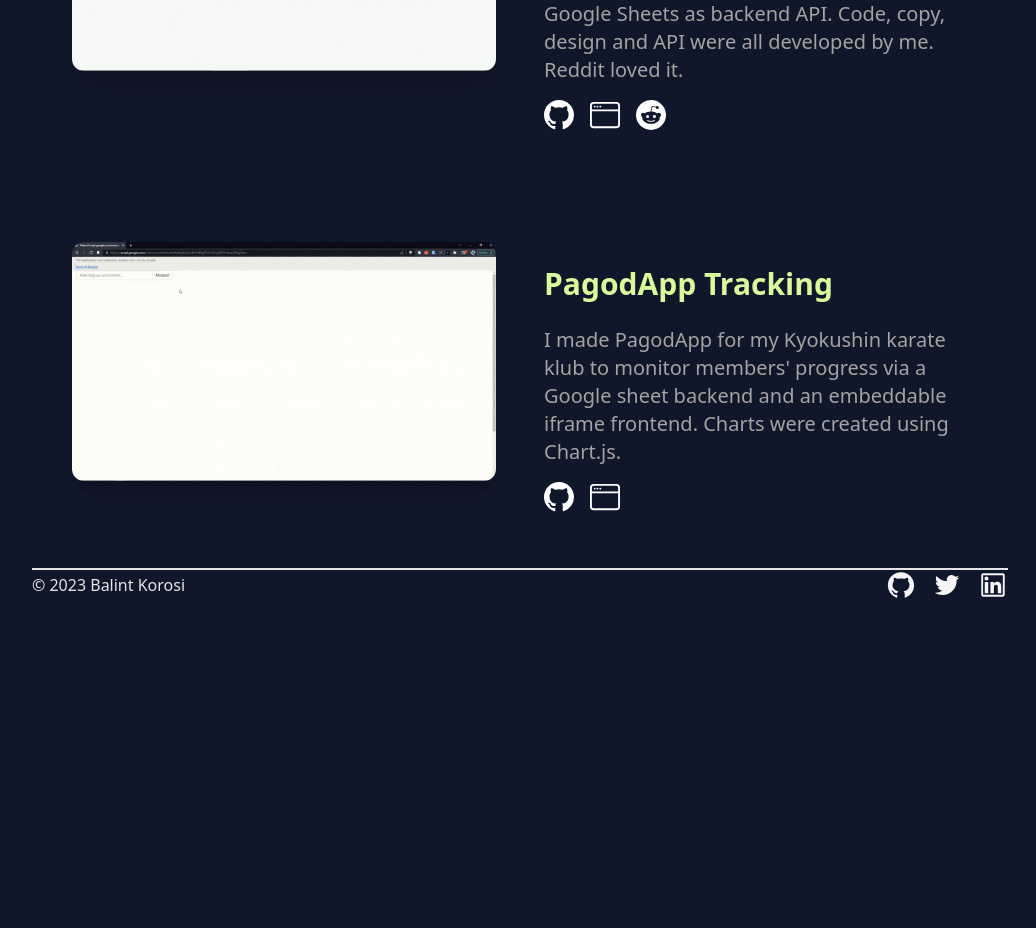
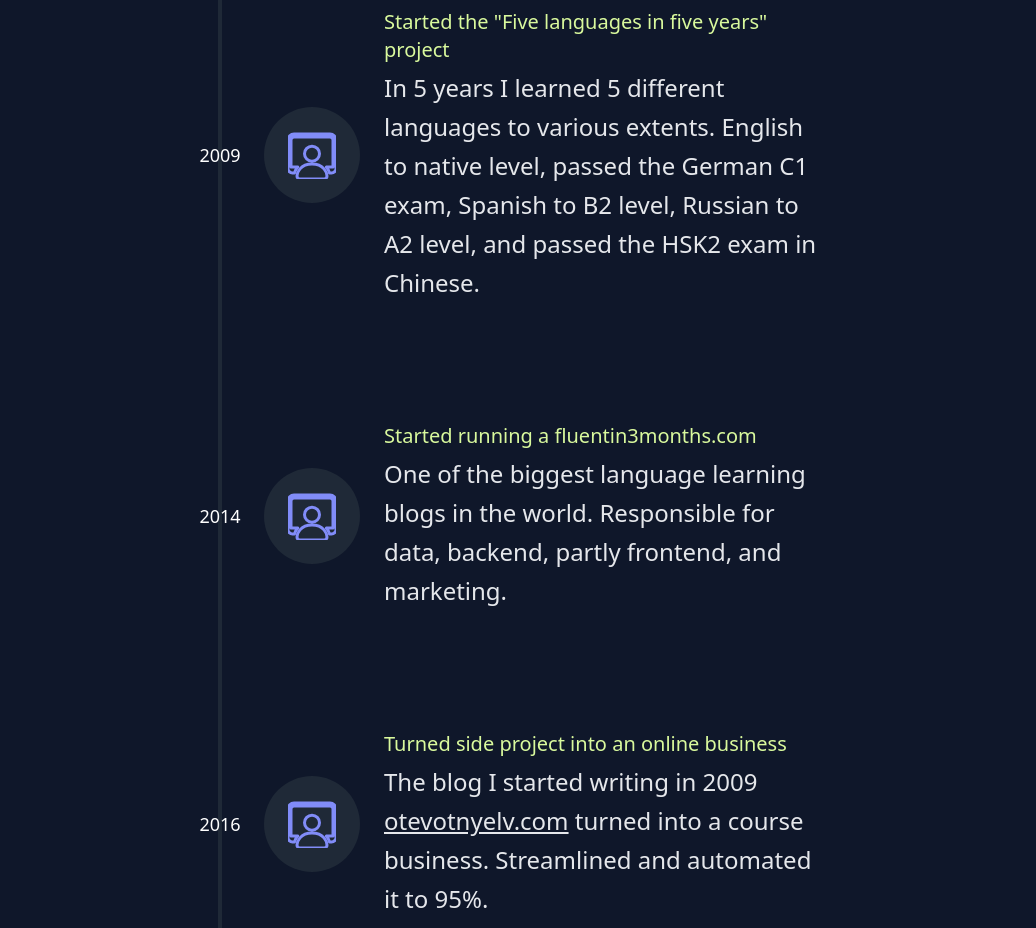
Before and after one commit to korbal/portfolio-next, a Next.js app: page / in a window 1280 px wide. Shown: the part 2764-3692 px from the top of the page, without its empty margins (120-1156 px from the left). Before the commit the page ends 3388 px from the top, so only its background shows below. Built offline with nearby package versions, Linux system fonts and the light colour scheme.

Commit message:
added timeline

```diff
--- a/app/layout.js
+++ b/app/layout.js
@@ -13,7 +13,7 @@ export default function RootLayout({ children }) {
       */}
       <head />
       {/* <body className="dark:bg-stone-900"> */}
-      <body className="dark:bg-slate-900">
+      <body className="mx-8 dark:bg-slate-900">
         <ThemeProvider
           enableSystem={false}
           attribute="class"
--- a/app/page.js
+++ b/app/page.js
@@ -2,12 +2,14 @@
 import HeroSection from "../components/HeroSection";
 import AboutSection from "../components/AboutSection";
 import ProjectsSection from "../components/ProjectsSection";
+import Timeline from "components/Timeline";
 
 export default function Home() {
   return (
-    <main className="mx-auto max-w-3xl px-4 sm:px-6 md:max-w-5xl">
+    <main className="max-w-3xl px-4 mx-auto sm:px-6 md:max-w-5xl">
       <HeroSection />
       <AboutSection />
+      <Timeline />
       <ProjectsSection />
     </main>
   );
--- a/components/ProjectsSection.js
+++ b/components/ProjectsSection.js
@@ -33,15 +33,15 @@ const projects = [
 
 const ProjectsSection = () => {
   return (
-    <section id="projects" className="px-10">
+    <section id="projects" className="px-10 pt-10 md:pt-32">
       <h2 className="text-center">
         My projects
         <hr className="w-6 h-1 mx-auto my-10 bg-teal-500 border-0 rounded" />
       </h2>
-      <div className="flex flex-col space-y-28 mt-8">
+      <div className="flex flex-col mt-8 space-y-28">
         {projects.map((project, idx) => {
           return (
-            <div key={idx}>
+            <div key={idx} className="">
               <div className="flex flex-col md:flex-row md:space-x-12 ">
                 <div className="md:w-1/2">
                   <Link href={project.link} target="_blank">
@@ -50,13 +50,13 @@ const ProjectsSection = () => {
                       alt=""
                       width={1000}
                       height={1000}
-                      className="rounded-xl shadow-xl hover:opacity-70"
+                      className="shadow-xl rounded-xl hover:opacity-70"
                     />
                   </Link>
                 </div>
-                <div className="md:w-1/2 flex flex-col justify-start ">
-                  <h3 className=" my-6">{project.name}</h3>
-                  <p className="text-xl leading-7 mb-4 text-neutral-600 dark:text-neutral-400">
+                <div className="flex flex-col justify-center md:w-1/2 ">
+                  <h3 className="my-2 ">{project.name}</h3>
+                  <p className="mb-4 text-xl leading-7 text-neutral-600 dark:text-neutral-400">
                     {project.description}
                   </p>
                   {/* <p>
@@ -66,17 +66,17 @@ const ProjectsSection = () => {
                       </a>
                     ) : null}
                   </p> */}
-                  <div className="flex flex-row align-bottom space-x-4">
+                  <div className="flex flex-row space-x-4 align-bottom">
                     <Link href={project.github} target="_blank">
                       <BsGithub
                         size={30}
-                        className="hover:-translate-y-1 transition-transform cursor-pointer"
+                        className="transition-transform cursor-pointer hover:-translate-y-1"
                       />
                     </Link>
                     <Link href={project.link} target="_blank">
                       <BsWindow
                         size={30}
-                        className="hover:-translate-y-1 transition-transform cursor-pointer"
+                        className="transition-transform cursor-pointer hover:-translate-y-1"
                       />
                     </Link>
 
@@ -84,7 +84,7 @@ const ProjectsSection = () => {
                       <Link href={project.extralink} target="_blank">
                         <BsReddit
                           size={30}
-                          className="hover:-translate-y-1 transition-transform cursor-pointer"
+                          className="transition-transform cursor-pointer hover:-translate-y-1"
                         />
                       </Link>
                     )}
--- /dev/null
+++ b/components/Timeline.js
@@ -0,0 +1,168 @@
+import React from "react";
+import Image from "next/image";
+import Link from "next/link";
+
+const Timeline = () => {
+  return (
+    <section id="projects" className="py-10 ">
+      <h2 className="text-center">
+        Brief history
+        <hr className="w-6 h-1 mx-auto my-10 bg-teal-500 border-0 rounded" />
+      </h2>
+      {/* <div className="flex flex-col mt-8 space-y-28">fing</div> */}
+
+      <div className="text-gray-400 bg-slate-900 body-font">
+        <div className="container flex flex-wrap px-5 py-24 mx-auto">
+          <div className="relative flex pt-10 pb-20 mx-auto sm:items-center md:w-2/3">
+            <div className="absolute inset-0 flex items-center justify-center w-6 h-full">
+              <div className="w-1 h-full bg-gray-800 pointer-events-none" />
+            </div>
+            <div className="relative z-10 inline-flex items-center justify-center flex-shrink-0 w-6 h-6 mt-10 text-lg font-medium text-white sm:mt-0 title-font">
+              2009
+            </div>
+            <div className="flex flex-col items-start flex-grow pl-6 md:pl-8 sm:items-center sm:flex-row">
+              <div className="inline-flex items-center justify-center flex-shrink-0 w-24 h-24 text-indigo-400 bg-gray-800 rounded-full">
+                <svg
+                  fill="none"
+                  stroke="currentColor"
+                  strokeLinecap="round"
+                  strokeLinejoin="round"
+                  strokeWidth={1}
+                  className="flex-shrink-0 w-12 h-12"
+                  viewBox="0 0 16 16"
+                >
+                  <path d="M4 16s-1 0-1-1 1-4 5-4 5 3 5 4-1 1-1 1H4Zm4-5.95a2.5 2.5 0 1 0 0-5 2.5 2.5 0 0 0 0 5Z" />{" "}
+                  <path d="M2 1a2 2 0 0 0-2 2v9.5A1.5 1.5 0 0 0 1.5 14h.653a5.373 5.373 0 0 1 1.066-2H1V3a1 1 0 0 1 1-1h12a1 1 0 0 1 1 1v9h-2.219c.554.654.89 1.373 1.066 2h.653a1.5 1.5 0 0 0 1.5-1.5V3a2 2 0 0 0-2-2H2Z" />{" "}
+                </svg>
+              </div>
+              <div className="flex-grow mt-6 sm:pl-6 sm:mt-0">
+                <h3 className="mb-1 text-xl font-medium text-white title-font">
+                  Started the "Five languages in five years" project
+                </h3>
+                <p className="leading-relaxed">
+                  In 5 years I learned 5 different languages to various extents.
+                  English to native level, passed the German C1 exam, Spanish to
+                  B2 level, Russian to A2 level, and passed the HSK2 exam in
+                  Chinese.
+                </p>
+              </div>
+            </div>
+          </div>
+
+          <div className="relative flex pt-10 pb-20 mx-auto sm:items-center md:w-2/3">
+            <div className="absolute inset-0 flex items-center justify-center w-6 h-full">
+              <div className="w-1 h-full bg-gray-800 pointer-events-none" />
+            </div>
+            <div className="relative z-10 inline-flex items-center justify-center flex-shrink-0 w-6 h-6 mt-10 text-lg font-medium text-white sm:mt-0 title-font">
+              2014
+            </div>
+            <div className="flex flex-col items-start flex-grow pl-6 md:pl-8 sm:items-center sm:flex-row">
+              <div className="inline-flex items-center justify-center flex-shrink-0 w-24 h-24 text-indigo-400 bg-gray-800 rounded-full">
+                <svg
+                  fill="none"
+                  stroke="currentColor"
+                  strokeLinecap="round"
+                  strokeLinejoin="round"
+                  strokeWidth={1}
+                  className="flex-shrink-0 w-12 h-12"
+                  viewBox="0 0 16 16"
+                >
+                  <path d="M4 16s-1 0-1-1 1-4 5-4 5 3 5 4-1 1-1 1H4Zm4-5.95a2.5 2.5 0 1 0 0-5 2.5 2.5 0 0 0 0 5Z" />{" "}
+                  <path d="M2 1a2 2 0 0 0-2 2v9.5A1.5 1.5 0 0 0 1.5 14h.653a5.373 5.373 0 0 1 1.066-2H1V3a1 1 0 0 1 1-1h12a1 1 0 0 1 1 1v9h-2.219c.554.654.89 1.373 1.066 2h.653a1.5 1.5 0 0 0 1.5-1.5V3a2 2 0 0 0-2-2H2Z" />{" "}
+                </svg>
+              </div>
+              <div className="flex-grow mt-6 sm:pl-6 sm:mt-0">
+                <h3 className="mb-1 text-xl font-medium text-white title-font">
+                  Started running a fluentin3months.com
+                </h3>
+                <p className="leading-relaxed">
+                  One of the biggest language learning blogs in the world.
+                  Responsible for data, backend, partly frontend, and marketing.
+                </p>
+              </div>
+            </div>
+          </div>
+
+          <div className="relative flex pt-10 pb-20 mx-auto sm:items-center md:w-2/3">
+            <div className="absolute inset-0 flex items-center justify-center w-6 h-full">
+              <div className="w-1 h-full bg-gray-800 pointer-events-none" />
+            </div>
+            <div className="relative z-10 inline-flex items-center justify-center flex-shrink-0 w-6 h-6 mt-10 text-lg font-medium text-white sm:mt-0 title-font">
+              2016
+            </div>
+            <div className="flex flex-col items-start flex-grow pl-6 md:pl-8 sm:items-center sm:flex-row">
+              <div className="inline-flex items-center justify-center flex-shrink-0 w-24 h-24 text-indigo-400 bg-gray-800 rounded-full">
+                <svg
+                  fill="none"
+                  stroke="currentColor"
+                  strokeLinecap="round"
+                  strokeLinejoin="round"
+                  strokeWidth={1}
+                  className="flex-shrink-0 w-12 h-12"
+                  viewBox="0 0 16 16"
+                >
+                  <path d="M4 16s-1 0-1-1 1-4 5-4 5 3 5 4-1 1-1 1H4Zm4-5.95a2.5 2.5 0 1 0 0-5 2.5 2.5 0 0 0 0 5Z" />{" "}
+                  <path d="M2 1a2 2 0 0 0-2 2v9.5A1.5 1.5 0 0 0 1.5 14h.653a5.373 5.373 0 0 1 1.066-2H1V3a1 1 0 0 1 1-1h12a1 1 0 0 1 1 1v9h-2.219c.554.654.89 1.373 1.066 2h.653a1.5 1.5 0 0 0 1.5-1.5V3a2 2 0 0 0-2-2H2Z" />{" "}
+                </svg>
+              </div>
+              <div className="flex-grow mt-6 sm:pl-6 sm:mt-0">
+                <h3 className="mb-1 text-xl font-medium text-white title-font">
+                  Turned side project into an online business
+                </h3>
+                <p className="leading-relaxed">
+                  The blog I started writing in 2009{" "}
+                  <a href="https://otevotnyelv.com" className="underline">
+                    otevotnyelv.com
+                  </a>{" "}
+                  turned into a course business. Streamlined and automated it to
+                  95%.
+                </p>
+              </div>
+            </div>
+          </div>
+
+          <div className="relative flex pt-10 pb-20 mx-auto sm:items-center md:w-2/3">
+            <div className="absolute inset-0 flex items-center justify-center w-6 h-full">
+              <div className="w-1 h-full bg-gray-800 pointer-events-none" />
+            </div>
+            <div className="relative z-10 inline-flex items-center justify-center flex-shrink-0 w-6 h-6 mt-10 text-lg font-medium text-white sm:mt-0 title-font">
+              2023
+            </div>
+            <div className="flex flex-col items-start flex-grow pl-6 md:pl-8 sm:items-center sm:flex-row">
+              <div className="inline-flex items-center justify-center flex-shrink-0 w-24 h-24 text-indigo-400 bg-gray-800 rounded-full">
+                <svg
+                  fill="none"
+                  stroke="currentColor"
+                  strokeLinecap="round"
+                  strokeLinejoin="round"
+                  strokeWidth={1}
+                  className="flex-shrink-0 w-12 h-12"
+                  viewBox="0 0 16 16"
+                >
+                  <path d="M4 16s-1 0-1-1 1-4 5-4 5 3 5 4-1 1-1 1H4Zm4-5.95a2.5 2.5 0 1 0 0-5 2.5 2.5 0 0 0 0 5Z" />{" "}
+                  <path d="M2 1a2 2 0 0 0-2 2v9.5A1.5 1.5 0 0 0 1.5 14h.653a5.373 5.373 0 0 1 1.066-2H1V3a1 1 0 0 1 1-1h12a1 1 0 0 1 1 1v9h-2.219c.554.654.89 1.373 1.066 2h.653a1.5 1.5 0 0 0 1.5-1.5V3a2 2 0 0 0-2-2H2Z" />{" "}
+                </svg>
+              </div>
+              <div className="flex-grow mt-6 sm:pl-6 sm:mt-0">
+                <h3 className="mb-1 text-xl font-medium text-white title-font">
+                  Started learning web development
+                </h3>
+                <p className="leading-relaxed ">
+                  My goal is to become a full-stack developer. I'm primarily
+                  learning at{" "}
+                  <a href="https://otevotnyelv.com/ztm" className="underline">
+                    Zero To Mastery
+                  </a>{" "}
+                  and creating my own apps. Committing every day to my GitHub
+                  repos.
+                </p>
+              </div>
+            </div>
+          </div>
+        </div>
+      </div>
+    </section>
+  );
+};
+
+export default Timeline;
--- a/styles/globals.css
+++ b/styles/globals.css
@@ -2,22 +2,21 @@
 @tailwind components;
 @tailwind utilities;
 
-p {
-  @apply dark:text-gray-200 text-lg md:text-2xl;
-}
+/* .github-streak-inframe {
+  @apply dark:bg-slate-900;
+} */
 
 h1 {
-  @apply dark:text-orange-300 text-4xl font-bold md:text-7xl;
+  @apply text-4xl font-bold dark:text-orange-300 md:text-7xl;
 }
 
 h2 {
-  @apply dark:text-indigo-400 text-2xl font-bold md:text-5xl;
+  @apply text-2xl font-bold dark:text-indigo-400 md:text-5xl;
 }
 
 h3 {
-  @apply dark:text-lime-200 text-xl font-bold md:text-3xl;
+  @apply text-xl font-bold dark:text-lime-200 md:text-3xl;
 }
-
-/* .github-streak-inframe {
-  @apply dark:bg-slate-900;
-} */
+p {
+  @apply text-lg dark:text-gray-200 md:text-2xl;
+}
```
Also changed, not shown: components/AboutSection.js (+6 -6 lines).
